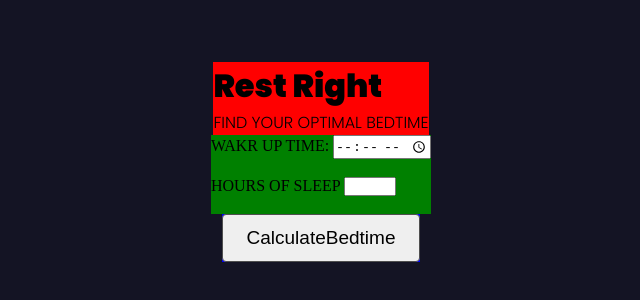
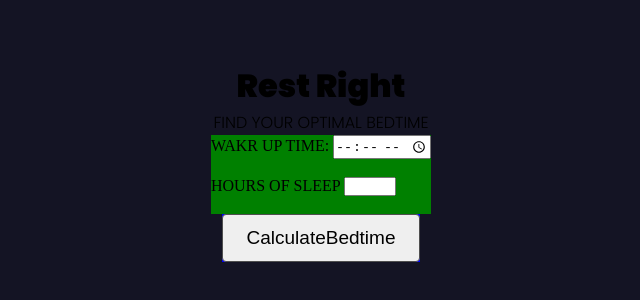
Before and after one commit to jasonrodrigues28/RestRight, a plain HTML site: page index.html in a window 1280 px wide. Shown: the part 238-538 px from the top of the page, without its empty margins (319-959 px from the left). Drawn offline with Linux system fonts and the light colour scheme; a web font is replaced by a local one.

Commit message:
added a new div and made changes to the classes

```diff
--- a/index.html
+++ b/index.html
@@ -9,13 +9,14 @@
     <link href="https://fonts.googleapis.com/css2?family=Gabarito:wght@400..900&family=Playwrite+AR&family=Poppins:ital,wght@0,200;0,300;0,400;0,500;0,900;1,200;1,300;1,400;1,500;1,900&family=Ubuntu&display=swap" rel="stylesheet">
 </head>
 <body>
+    <div class="container">
         <div class="contents">
-    <div class="title" style="background: red;">
+            <div class="title" style="text-align: center">
                 <h1 class="poppins-black">Rest Right</h1>
                 <h4 class="poppins-light">FIND YOUR OPTIMAL BEDTIME</h4>
             </div>
 
-    <div class="working" style="background: green">
+            <div class="working" style="background: green;">
                 <label for="wakeUpTime">WAKR UP TIME:<label>
                 <input type="time" id="wakeUpTime"><br><br>
 
@@ -23,9 +24,10 @@
                 <input type="number" id="sleepDuration" min="1" max="24"><br><br>
             </div>
 
-    <div class="btn" style="background: blue;">
+            <div class="btn" style="background: blue">
                 <button onclick="findBedtime()" class="button">CalculateBedtime</button>
                 <h2 id="result"></h2>
         </div>
+    </div>
 </body>
 </html>
```
Lines whose indentation alone changed are shown as unchanged.
